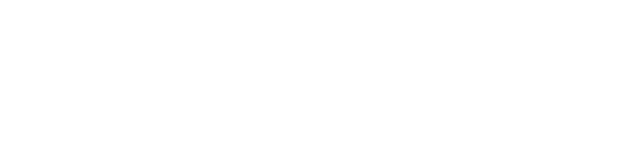
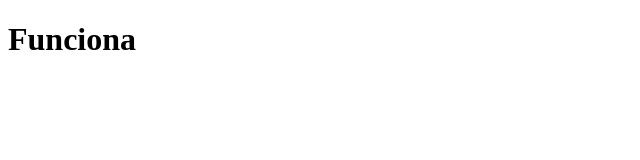
Before and after one commit to jhoanjv/proyectoPoo, a plain HTML site: page index.html in a window 1280 px wide. Shown: the whole page, without its empty margins (0-640 px from the left). Drawn offline with Linux system fonts and the light colour scheme.

Commit message:
add h1 index

```diff
--- a/index.html
+++ b/index.html
@@ -7,6 +7,6 @@
     <link rel="shortcut icon" href="img/building-house-solid-24.png" type="image/x-icon">
 </head>
 <body>
-
+    <h1>Funciona</h1>
 </body>
 </html>
```
